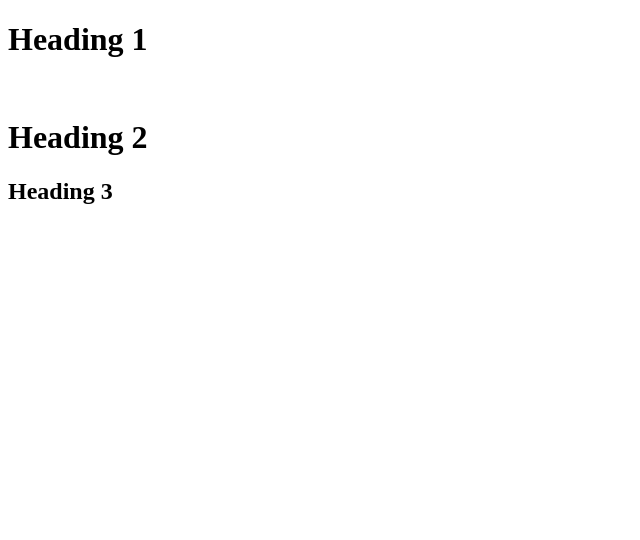
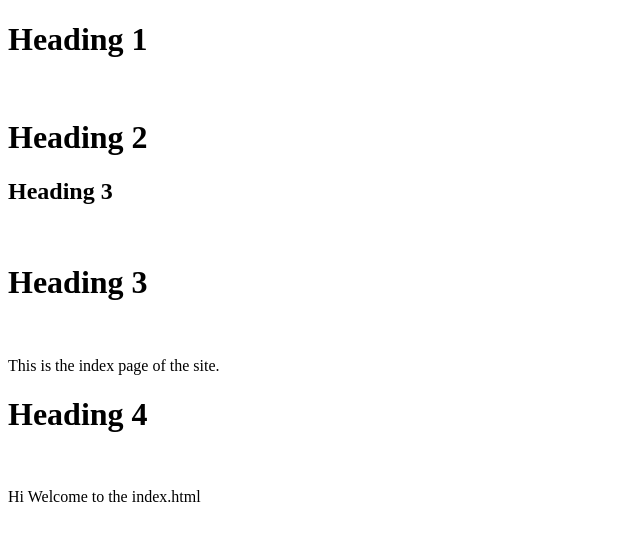
Before and after one commit to sampath-samaraweera/labsession, a plain HTML site: page index.html in a window 1280 px wide. Shown: the whole page, without its empty margins (0-640 px from the left). Drawn offline with Linux system fonts and the light colour scheme.

Commit message:
added feature 02

```diff
--- a/index.html
+++ b/index.html
@@ -7,5 +7,16 @@
     <br>
     <h1>Heading 2</h1>
     <h2>Heading 3</h2>
+    <br>
+    <h1>Heading 3</h1>
+    <br>
+    <p>
+        This is the index page of the site.
+    </p>
+    <h1>Heading 4</h1>
+    <br>
+    <p>
+        Hi Welcome to the index.html
+    </p>
 </body>
 </html>
```
